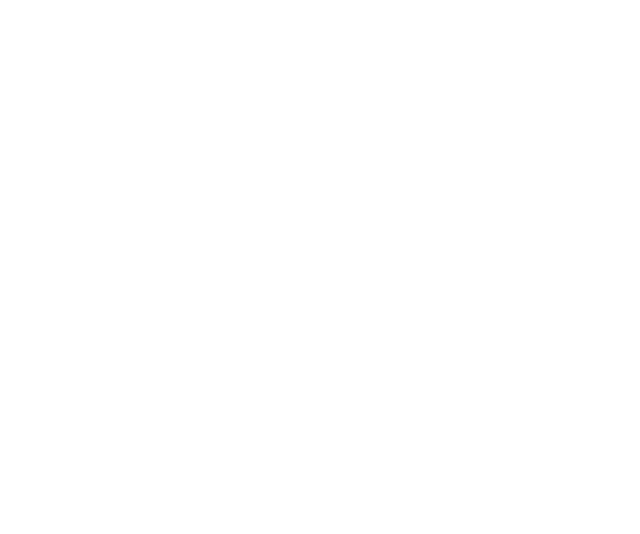
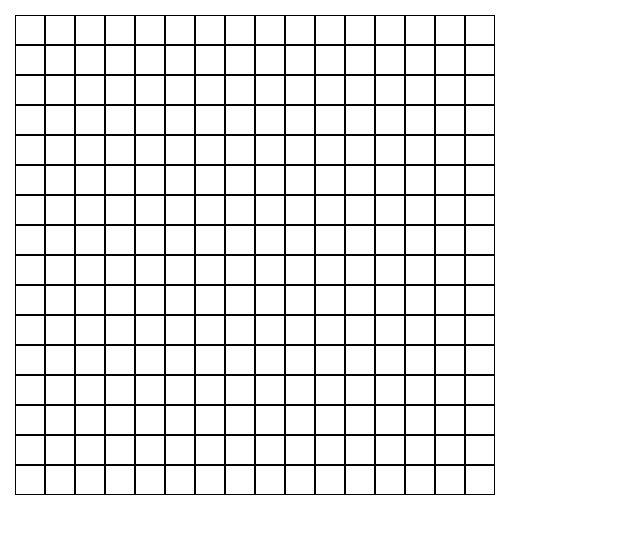
Before and after one commit to MLubeckis/Etch-A-Sketch, a plain HTML site: page index.html in a window 1280 px wide. Shown: the whole page, without its empty margins (0-640 px from the left). Drawn offline with Linux system fonts and the light colour scheme.

Commit message:
Set up hover for field to leave a trace

```diff
--- a/index.html
+++ b/index.html
@@ -3,9 +3,13 @@
 <head>
     <meta charset="UTF-8">
     <meta name="viewport" content="width=device-width, initial-scale=1.0">
+    <link rel="stylesheet" href="style.css">
     <title>Document</title>
 </head>
 <body>
+    <div id="container">
 
+    </div>
+    <script src="script.js"></script>
 </body>
 </html>
--- a/script.js
+++ b/script.js
@@ -0,0 +1,36 @@
+/** @type {HTMLDivElement} */
+
+function createGrid() {
+    const container = document.getElementById("container");
+
+
+    function createCell() {
+        const cell = document.createElement("div");
+        cell.setAttribute("class", "square");
+        cell.addEventListener("mouseenter", function(){
+            cell.style.backgroundColor = "#b1b1b1";
+            cell.style.transition = "0s ease";
+        })
+        cell.addEventListener("mouseleave", function(){
+            cell.style.backgroundColor = "transparent";
+            cell.style.transition = "1s ease";
+        })
+        //cell.textContent = content;
+        return cell;
+    }
+
+
+
+    for (let i = 0; i<16; i++) {
+        container.appendChild(createCell());
+        for (let j = 0; j<15; j++){
+            container.appendChild(createCell());
+        }
+    }
+
+
+
+
+}
+
+createGrid();
--- a/style.css
+++ b/style.css
@@ -1,6 +1,6 @@
 body {
     margin: 0;
-    padding: 0;
+    padding: 15px;
 }
 
 body * {
@@ -11,12 +11,19 @@ body * {
 
 #container {
     display: flex;
-    max-width: 1200px;
-    max-height: 1200px;
+    max-width: 480px;
+    max-height: 480px;
+    flex-wrap: wrap;
 }
 
 .square {
-    height: 75px;
-    width: 75px;
+    height: 30px;
+    width: 30px;
     border: 1px solid black;
+    /* transition: .6s ease-in-out; */
 }
+
+/* .square:hover {
+    background-color: #b1b1b1;
+    transition: .2s ease-in-out;
+} */
```
